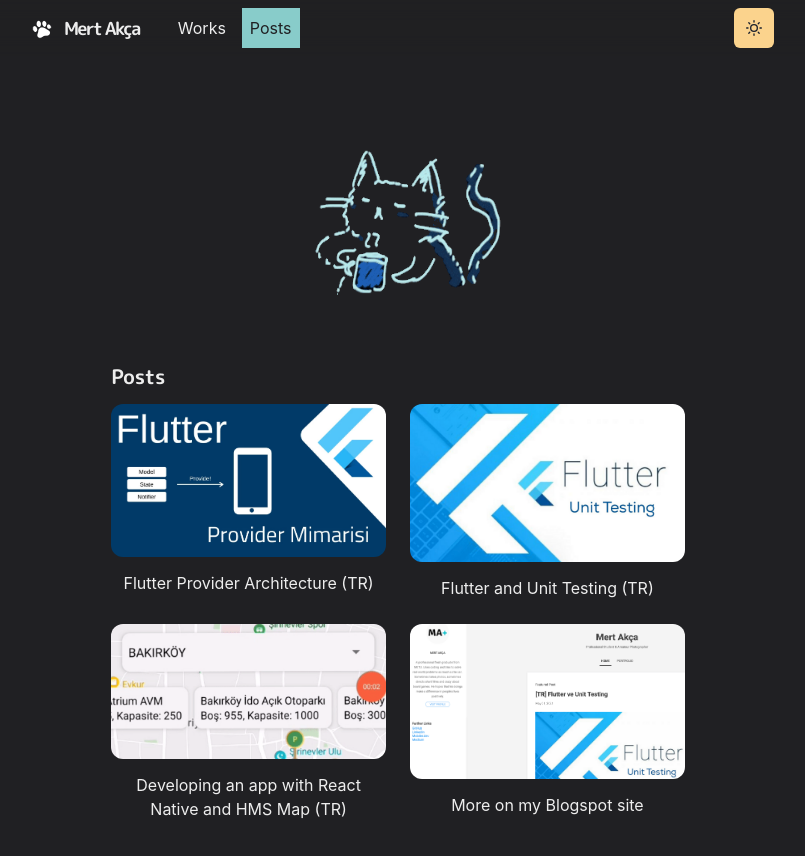
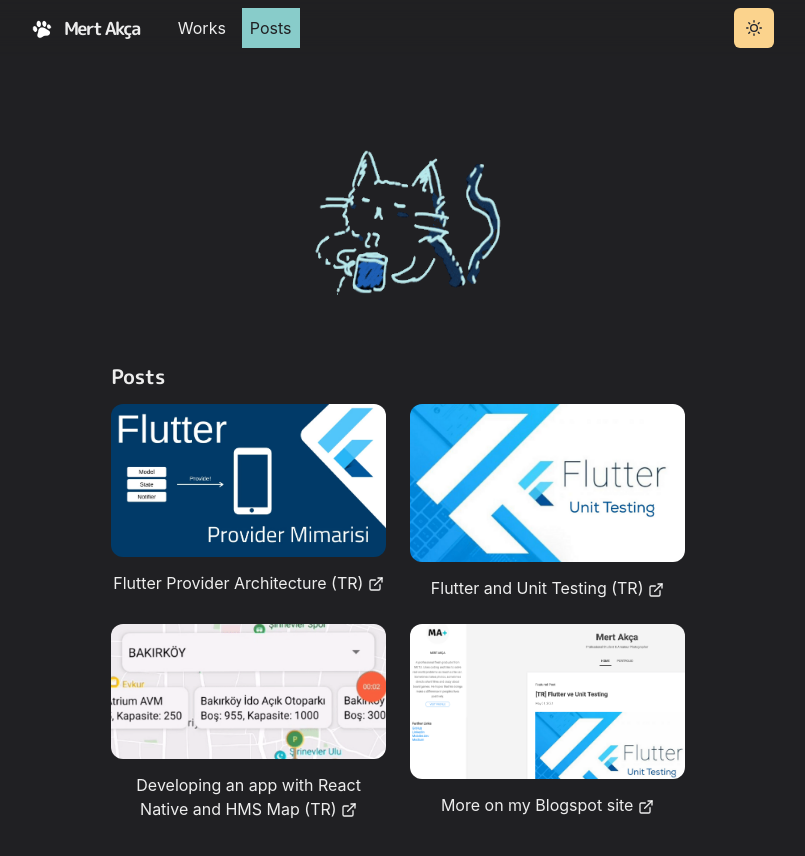
Before and after one commit to utarit/makca-portfolio, a Next.js app: page /posts in a window 1280 px wide. Shown: the top 856 px of the page, without its empty margins (242-1047 px from the left). Built offline with nearby package versions, Linux system fonts and the light colour scheme.

Commit message:
add link icon

```diff
--- a/components/GridItem/index.tsx
+++ b/components/GridItem/index.tsx
@@ -3,6 +3,7 @@
 import { Box, Text, LinkBox, LinkOverlay } from '@chakra-ui/react'
 
 import styles from './styles.module.css'
+import { ExternalLinkIcon } from '@chakra-ui/icons'
 
 interface Props {
     children?: React.ReactNode
@@ -23,7 +24,9 @@
                 loading="lazy"
             />
             <LinkOverlay href={href} target="_blank">
-                <Text mt={2}>{title}</Text>
+                <Text mt={2}>
+                    {title} <ExternalLinkIcon />
+                </Text>
             </LinkOverlay>
             <Text fontSize={14}>{children}</Text>
         </LinkBox>
```
